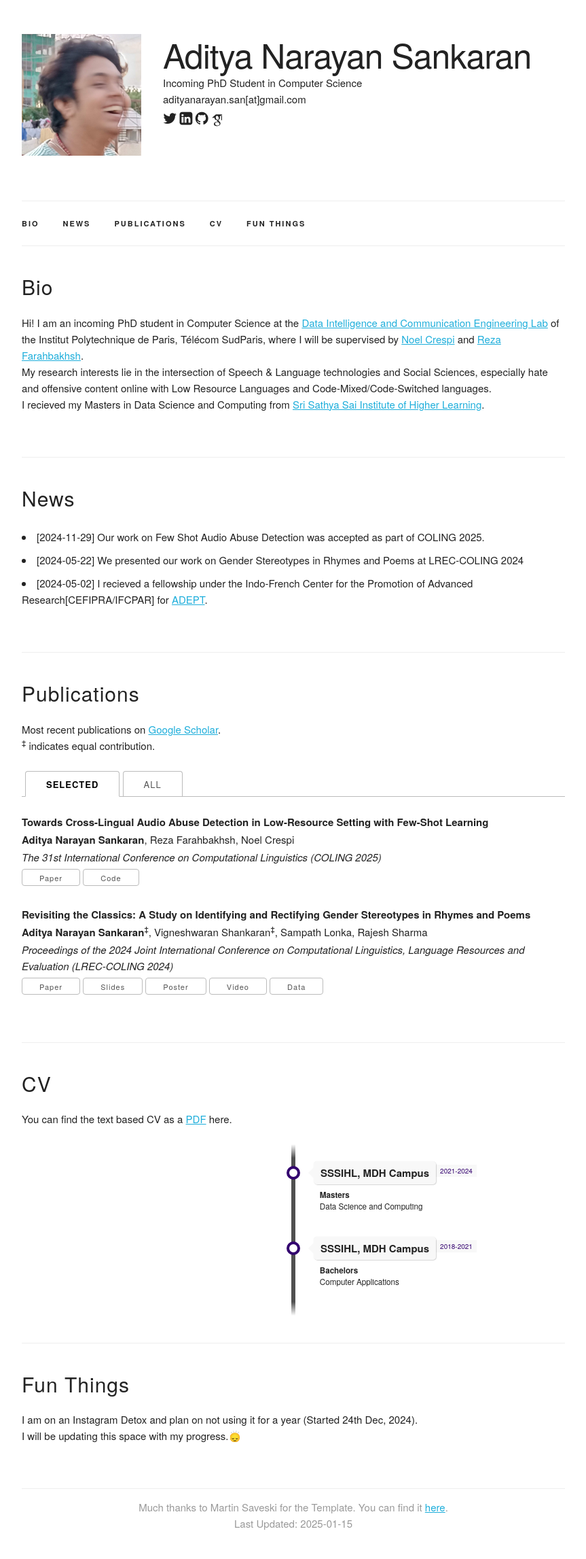
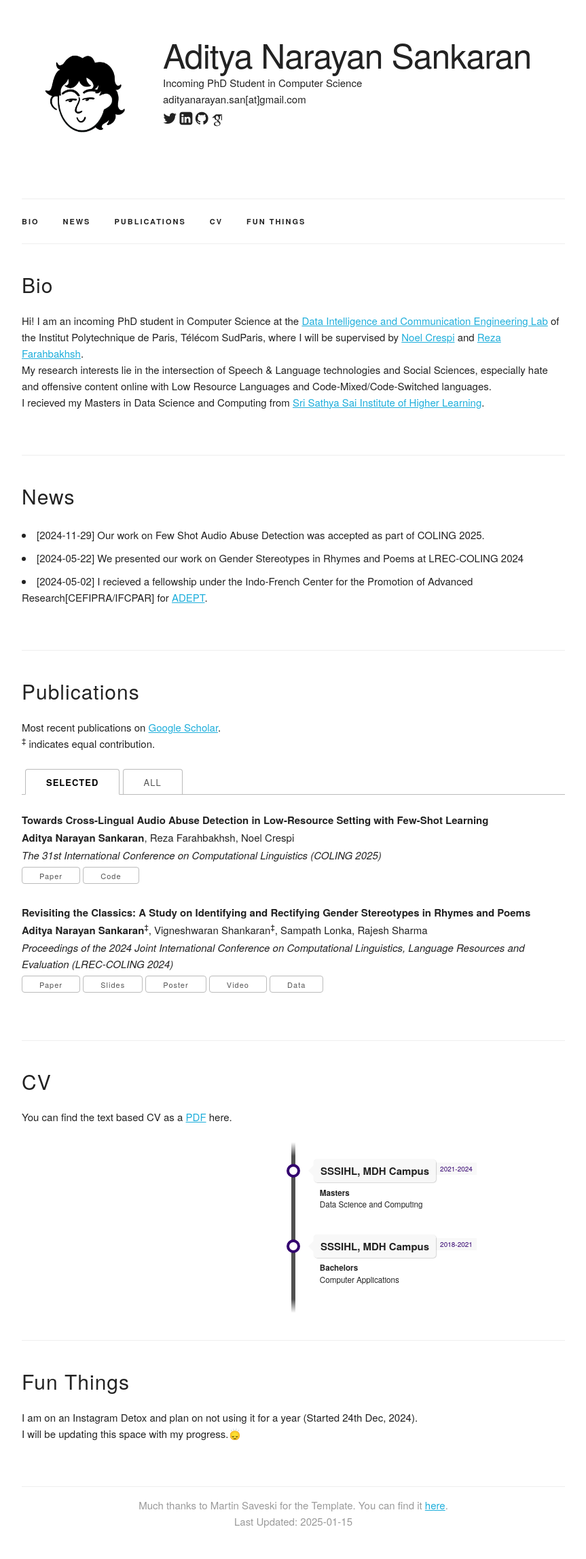
Before and after one commit to callmesanfornow/callmesanfornow.github.io, a Jekyll site: the page built from index.html, in a window 1280 px wide. Shown: the whole page at 68% size, without its empty margins (208-1071 px from the left). Built offline with Jekyll 4.4.1, drawn with Linux system fonts in a browser that asks for light colours; some web fonts are replaced.

Commit message:
update profile pic

```diff
--- a/_data/main_info.yaml
+++ b/_data/main_info.yaml
@@ -1,7 +1,7 @@
 name: "Aditya Narayan Sankaran"
 title: "Incoming PhD Student in Computer Science"
 email: "adityanarayan.san[at]gmail.com"
-profile_pic: "/assets/profile-pics/profile_pic.jpg"
+profile_pic: "/assets/profile-pics/profile_pic.png"
 twitter: "https://x.com/areyounuts_san"
 linkedin: "https://www.linkedin.com/in/aditya-narayan-san/"
 github: "https://github.com/callmesanfornow"
```
Also changed, not shown: assets/profile-pics/profile_pic.jpg (deleted), assets/profile-pics/profile_pic.png (added), 3 other files.
